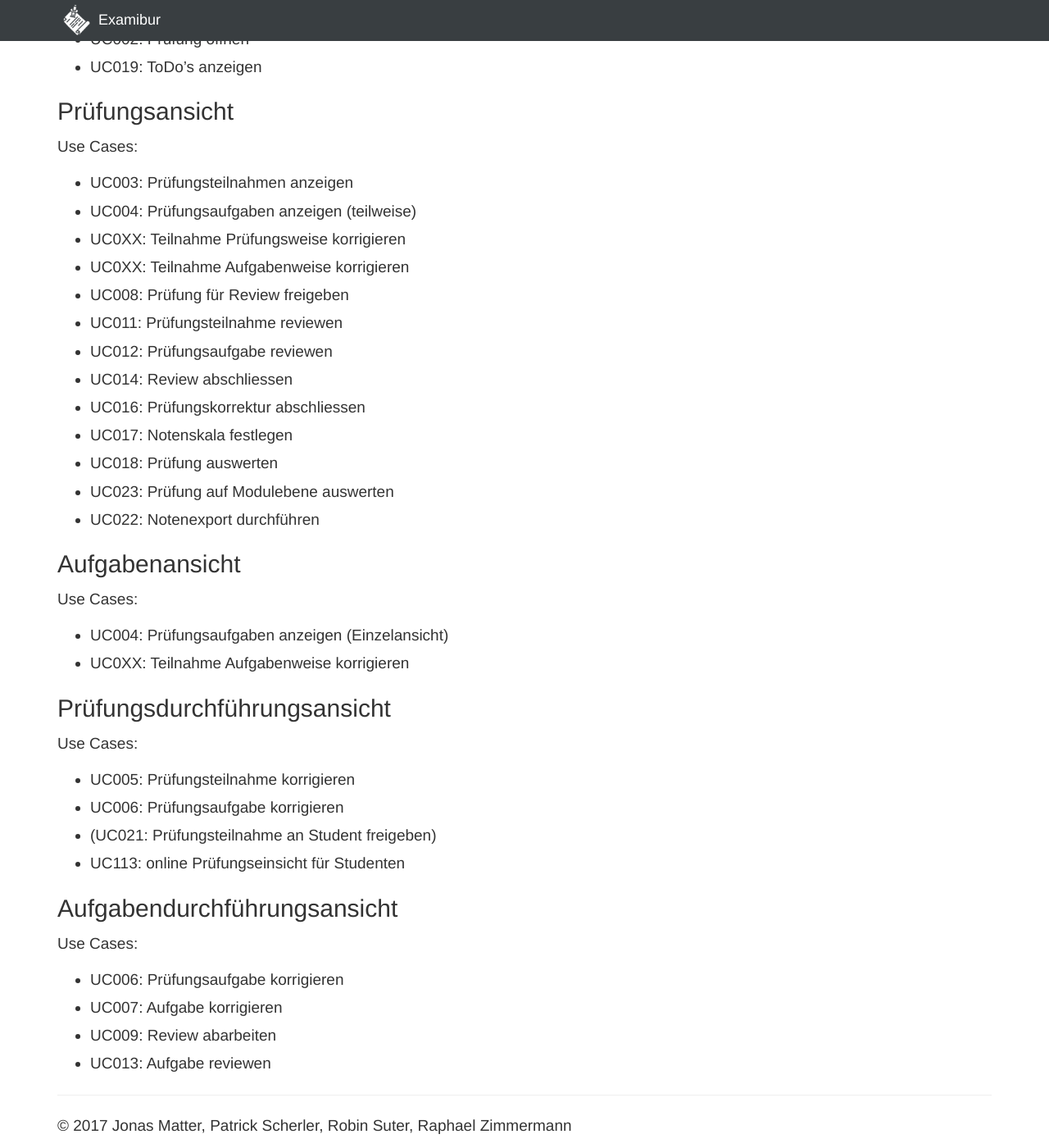
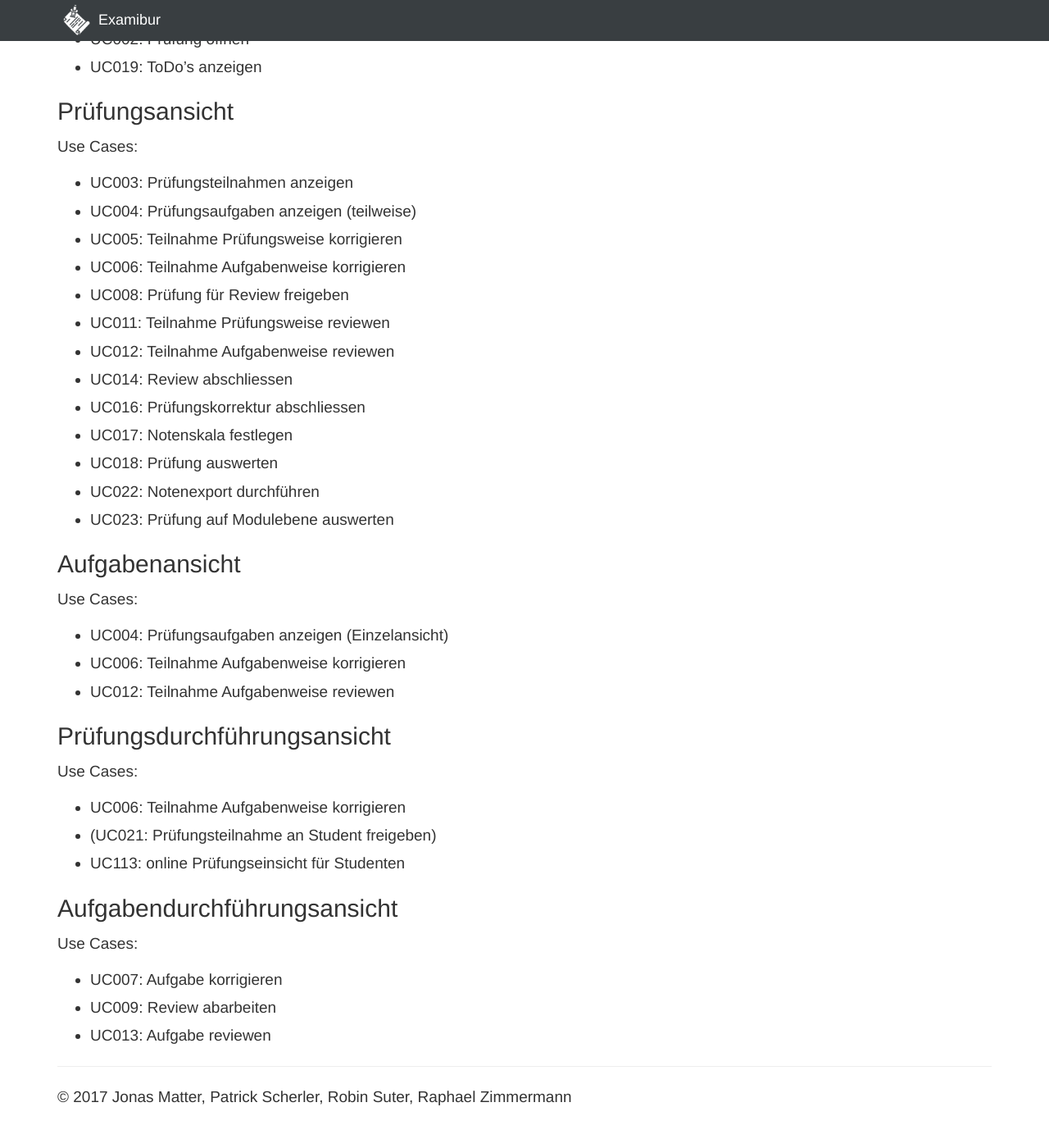
Before and after one commit to Examibur/examibur, a Jekyll site: the page built from docs/wireframes/wireframes.md, in a window 1280 px wide and 1400 px high, scrolled down 1270 px. Shown: the whole window at 82% size. Built offline with Jekyll 4.4.1, drawn with Linux system fonts in a browser that asks for light colours; nearby versions of some CDN libraries; Markdown is read by kramdown in place of the engine named in the settings; after the commit the page ends 2636 px from its top, so only the background shows below that.

Commit message:
change some use case assignments to other views

```diff
--- a/docs/wireframes/wireframes.md
+++ b/docs/wireframes/wireframes.md
@@ -40,36 +40,35 @@ Use Cases:
 
 * UC003: Prüfungsteilnahmen anzeigen
 * UC004: Prüfungsaufgaben anzeigen (teilweise)
-* UC0XX: Teilnahme Prüfungsweise korrigieren
-* UC0XX: Teilnahme Aufgabenweise korrigieren
+* UC005: Teilnahme Prüfungsweise korrigieren
+* UC006: Teilnahme Aufgabenweise korrigieren
 * UC008: Prüfung für Review freigeben
-* UC011: Prüfungsteilnahme reviewen
-* UC012: Prüfungsaufgabe reviewen
+* UC011: Teilnahme Prüfungsweise reviewen
+* UC012: Teilnahme Aufgabenweise reviewen
 * UC014: Review abschliessen
 * UC016: Prüfungskorrektur abschliessen
 * UC017: Notenskala festlegen
 * UC018: Prüfung auswerten
+* UC022: Notenexport durchführen
 * UC023: Prüfung auf Modulebene auswerten
-* UC022: Notenexport durchführen
 
 ## Aufgabenansicht
 Use Cases:
 
 * UC004: Prüfungsaufgaben anzeigen (Einzelansicht)
-* UC0XX: Teilnahme Aufgabenweise korrigieren
+* UC006: Teilnahme Aufgabenweise korrigieren
+* UC012: Teilnahme Aufgabenweise reviewen
 
 ## Prüfungsdurchführungsansicht
 Use Cases:
 
-* UC005: Prüfungsteilnahme korrigieren
-* UC006: Prüfungsaufgabe korrigieren
+* UC006: Teilnahme Aufgabenweise korrigieren
 * (UC021: Prüfungsteilnahme an Student freigeben)
 * UC113: online Prüfungseinsicht für Studenten
 
 ## Aufgabendurchführungsansicht
 Use Cases:
 
-* UC006: Prüfungsaufgabe korrigieren
 * UC007: Aufgabe korrigieren
 * UC009: Review abarbeiten
 * UC013: Aufgabe reviewen
```
